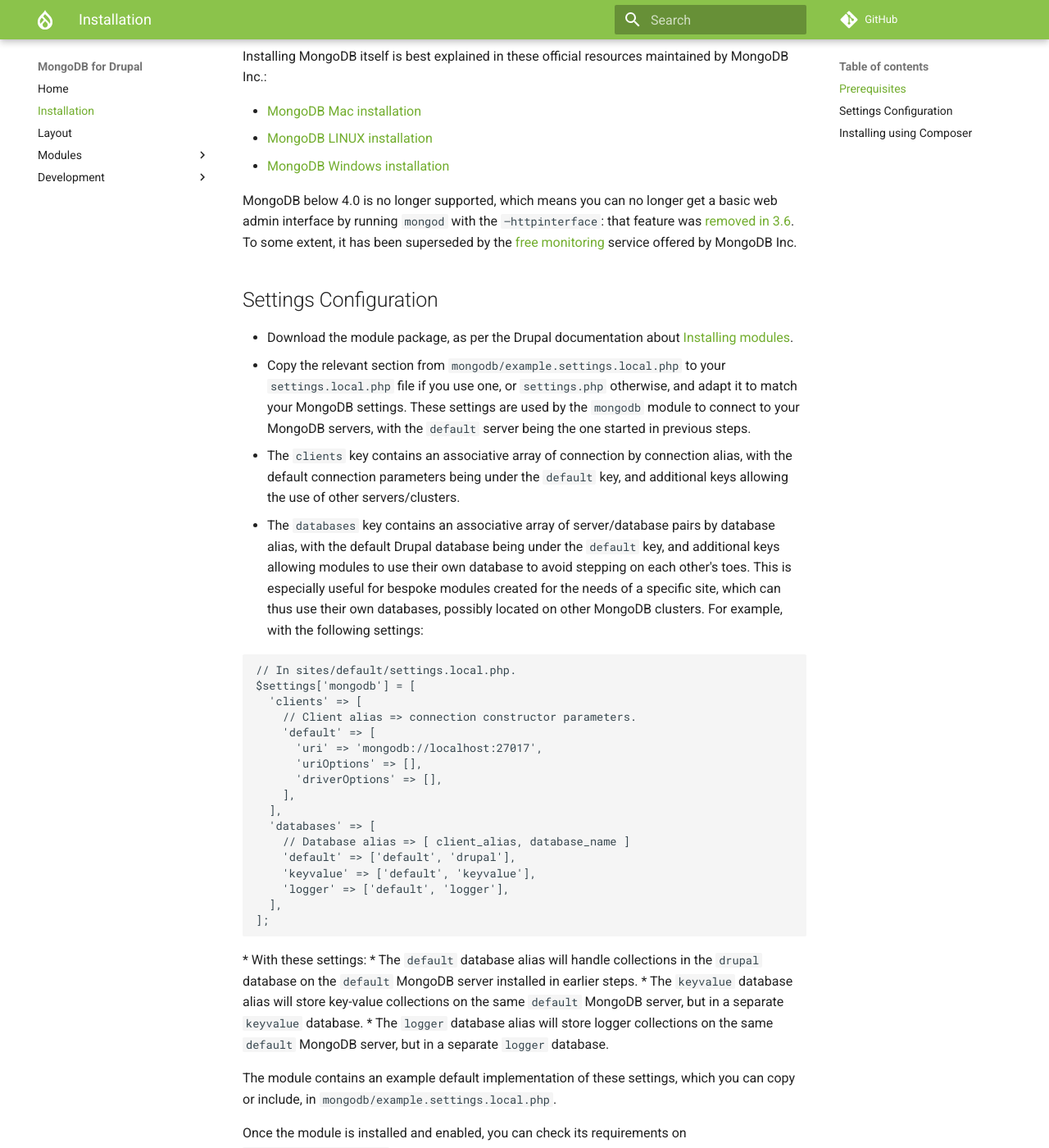
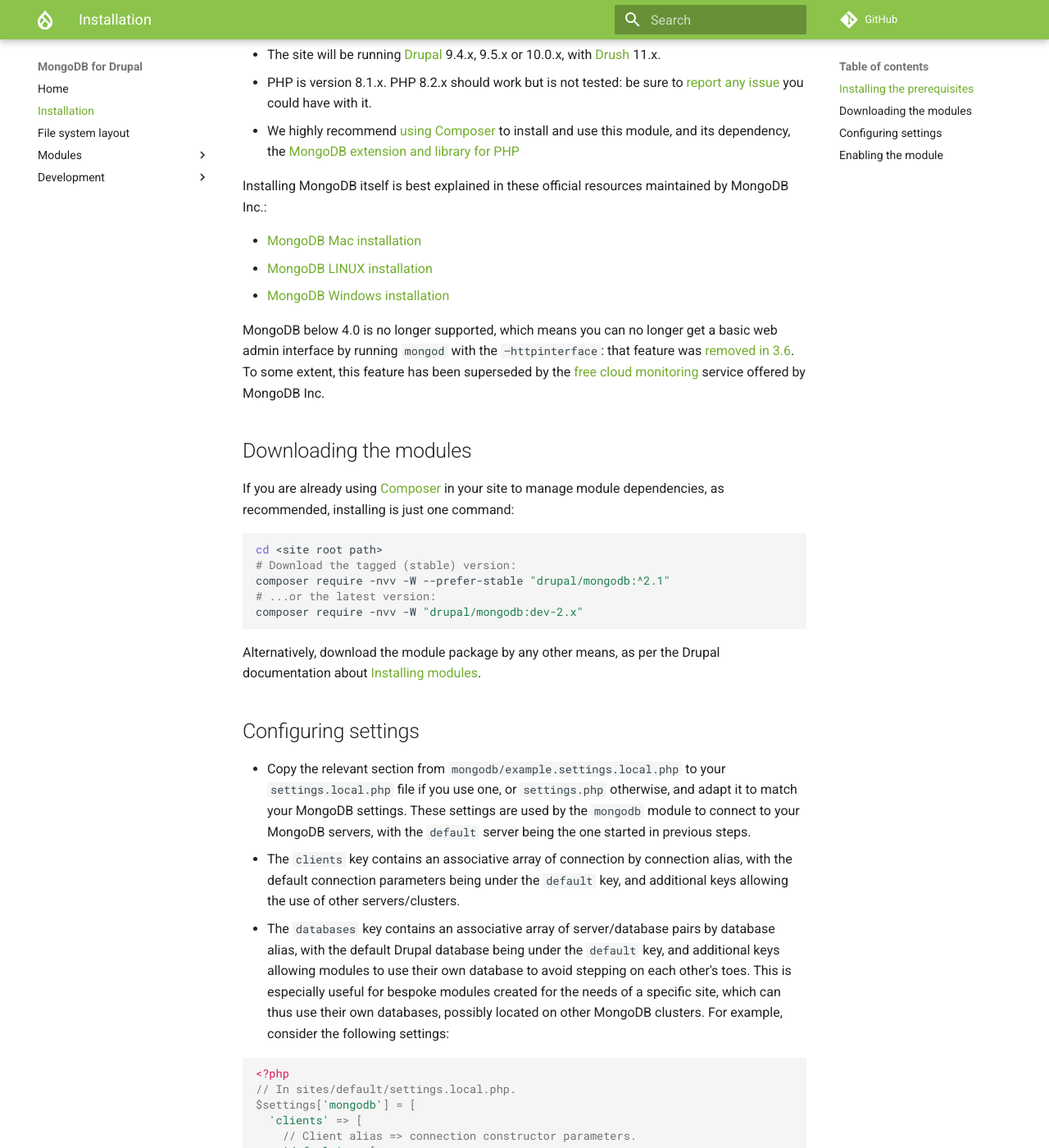
Before and after one commit to fgm/mongodb, an MkDocs documentation site: the page built from docs/install.md, in a window 1280 px wide and 1400 px high, scrolled down 511 px. Shown: the whole window at 82% size. Built offline with MkDocs 1.6.1 and Material for MkDocs 9.7.7, drawn with Linux system fonts in a browser that asks for light colours; comment, search, counter and statistics services are not loaded; some of the changed text lies outside the part shown.

Commit message:
Issue #3306473 by fgm: clarified installation process.

````diff
--- a/docs/install.md
+++ b/docs/install.md
@@ -1,21 +1,28 @@
 # Installation and Settings
-## Prerequisites
 
-The MongoDB module and sub-modules need some configuration to be useful.
+To summarize:
+
+- Install prerequisites
+- Download the MongoDB module suite to the site
+- Configure settings
+
+
+## Installing the prerequisites
+
+The MongoDB module and submodules need some configuration to be useful.
 This guide assumes that :
 
 * A [MongoDB][download] 4.2 to 6.x server instance has already been installed,
   configured and is available for connection from the Drupal instance.
+* The [mongodb][mongodb] (not [mongo][mongo]) PHP extension version 1.13 or
+  later is installed and configured.
 * The site will be running [Drupal][drupal] 9.4.x, 9.5.x or 10.0.x,
   with [Drush][drush] 11.x.
-* The [mongodb][mongodb] (not [mongo][mongo]) PHP extension version 1.13 or
-  later is installed and configured.
 * PHP is version 8.1.x. PHP 8.2.x should work but is not tested:
   be sure to [report any issue][report] you could have with it.
 * We highly recommend [using Composer](#installing-using-composer)
-  to install and use this module.
-
-Check out the [MongoDB extension and library for PHP][PHPMongoDBlib]
+  to install and use this module, and its dependency,
+  the [MongoDB extension and library for PHP][PHPMongoDBlib]
 
 Installing MongoDB itself is best explained in these official resources
 maintained by MongoDB Inc.:
@@ -27,7 +34,8 @@ maintained by MongoDB Inc.:
 MongoDB below 4.0 is no longer supported, which means you can no longer get
 a basic web admin interface by running `mongod` with the `–httpinterface`:
 that feature was [removed in 3.6][removedhttp].
-To some extent, it has been superseded by the [free monitoring][freemonitoring] service offered by MongoDB Inc.
+To some extent, this feature has been superseded by the
+[free cloud monitoring][freemonitoring] service offered by MongoDB Inc.
 
 [download]: https://www.mongodb.org/downloads
 [drupal]: https://www.drupal.org/download
@@ -44,10 +52,25 @@ To some extent, it has been superseded by the [free monitoring][freemonitoring]
 [freemonitoring]: https://docs.mongodb.com/manual/administration/free-monitoring/
 
 
-## Settings Configuration
+## Downloading the modules
 
-* Download the module package, as per the Drupal documentation about
-  [Installing modules][install].
+If you are already using [Composer][composer] in your site to manage module
+dependencies, as recommended, installing is just one command:
+
+```bash
+cd <site root path>
+# Download the tagged (stable) version:
+composer require -nvv -W --prefer-stable "drupal/mongodb:^2.1"
+# ...or the latest version:
+composer require -nvv -W "drupal/mongodb:dev-2.x"
+```
+
+Alternatively, download the module package by any other means,
+as per the Drupal documentation about [Installing modules][install].
+
+
+## Configuring settings
+
 * Copy the relevant section from `mongodb/example.settings.local.php` to your
   `settings.local.php` file if you use one, or `settings.php` otherwise,
   and adapt it to match your MongoDB settings.
@@ -63,9 +86,10 @@ To some extent, it has been superseded by the [free monitoring][freemonitoring]
     database to avoid stepping on each other's toes. This is especially useful
     for bespoke modules created for the needs of a specific site, which can thus
     use their own databases, possibly located on other MongoDB clusters.
-    For example, with the following settings:
+    For example, consider the following settings:
 
 ```php
+<?php
 // In sites/default/settings.local.php.
 $settings['mongodb'] = [
   'clients' => [
@@ -84,6 +108,7 @@ $settings['mongodb'] = [
   ],
 ];
 ```
+
   * With these settings:
     * The `default` database alias will handle collections in the `drupal`
       database on the `default` MongoDB server installed in earlier steps.
@@ -95,30 +120,22 @@ $settings['mongodb'] = [
 The module contains an example default implementation of these settings, which
 you can copy or include, in `mongodb/example.settings.local.php`.
 
+## Enabling the module
+
+Enable the `mongodb` module, using `drush en mongodb` or the Drupal UI.
+
+You now have access to the MongoDB services and Drush/Console commands for the `mongodb` module.
+
 Once the module is installed and enabled, you can check its requirements on
 `/admin/reports/status`:
 
 ![MongoDB on status page](images/mongodb-requirements.png)
 
+You can configure it on `/admin/config/system/mongodb/watchdog`.
 
-## Installing using Composer
-
-If you are already using [Composer][composer] in your site to manage module
-dependencies, installing is just a two-steps process:
-
-* At the root of your site, add this package:
-
-        # Stable version
-        composer require "drupal/mongodb:^2.0.0"
-
-        # Latest version
-        composer require "drupal/mongodb:dev-2.x"
-
-* Enable the `mongodb` module. You now have access to the MongoDB services and
-  Drush/Console commands for the `mongodb` module.
-* Optionally, enabled the [`mongodb_storage`](modules/mongodb_storage.md)
-  and [`mongodb_watchdog`](modules/mongodb_watchdog.md) modules,
-  for additional services and commands.
+Optionally, enable the [`mongodb_storage`](modules/mongodb_storage.md)
+and [`mongodb_watchdog`](modules/mongodb_watchdog.md) modules,
+for additional services and commands.
 
 [composer]: https://www.drupal.org/docs/develop/using-composer/manage-dependencies
 [install]: https://www.drupal.org/docs/extending-drupal/installing-modules#s-add-a-module-with-composer
--- a/mkdocs.yml
+++ b/mkdocs.yml
@@ -2,7 +2,7 @@ site_name: MongoDB for Drupal
 nav:
   - Home: 'index.md'
   - Installation: 'install.md'
-  - Layout: 'layout.md'
+  - File system layout: 'layout.md'
   - Modules:
     - 'Driver: mongodb': 'modules/mongodb.md'
     - 'Key-value: mongodb_storage': 'modules/mongodb_storage.md'
````
Also changed, not shown: docs/layout.md (+2 -3 lines), docs/modules/mongodb_watchdog.md (+9 -0 lines).
